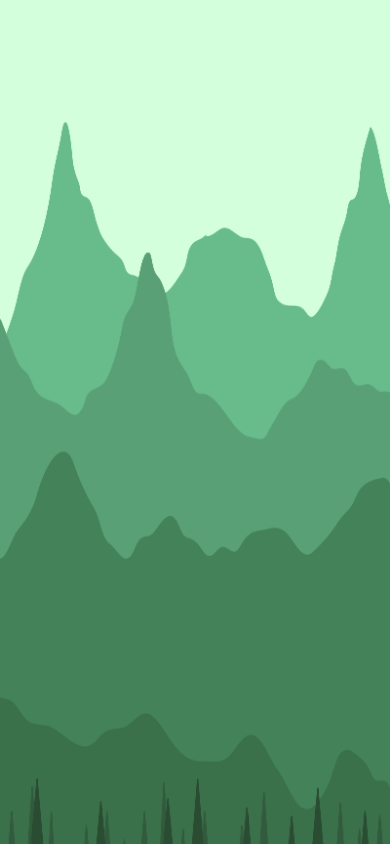
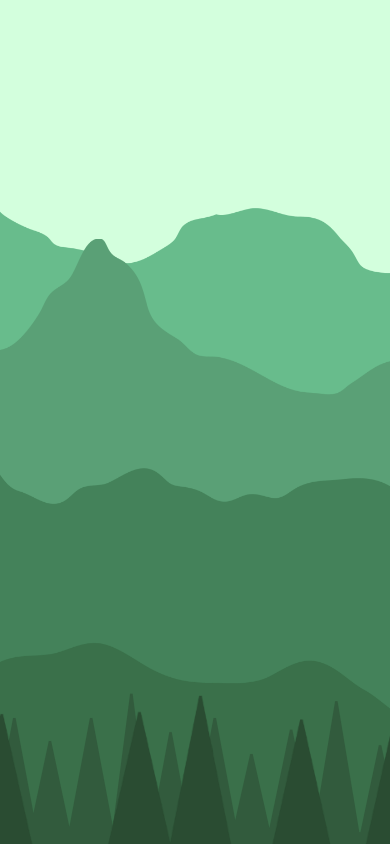
Before and after one commit to Georgia-B/Parallax, a React (Create React App) app: page / in a window 390 px wide. Shown: the top 844 px of the page. Built offline with nearby package versions, Linux system fonts and the light colour scheme.

Commit message:
Styles for mobile device screen widths

```diff
--- a/src/App.css
+++ b/src/App.css
@@ -84,7 +84,7 @@ body {
 .content {
   position: absolute;
   top: 1050px;
-  background: #264a2f;
+  background: #2a4c32;
   width: 100%;
   min-height: 2000px;
 }
@@ -209,3 +209,53 @@ body {
 	background-size: cover;
 	background-image: url('https://goo.gl/QdVeyY');
 }
+
+@media (max-width: 800px) {
+    .parallax-layer {
+      width: 100%;
+      height: 800px;
+      background-size: cover;
+    }
+}
+
+@media (max-width: 600px) {
+    .parallax-layer {
+      width: 100%;
+      height: 800px;
+      background-size: 800px 500px;
+    }
+    .layer-0 {
+      top: 0;
+    }
+    .layer-1 {
+      top: -150px;
+    }
+    .layer-2 {
+      top: -190px;
+    }
+    .layer-3 {
+      top: -130px;
+    }
+    .layer-4 {
+      top: -70px;
+    }
+    .layer-5 {
+      top: 40px;
+    }
+    .layer-6 {
+      top: 50px;
+    }
+    .layer-7 {
+      top: 180px;
+    }
+    .content {
+      top: 850px;
+      min-height: 2000px;
+    }
+    .header {
+      height: 200px;
+    }
+    .stickyHeader {
+	    height: 80px;
+    }
+}
--- a/src/App.js
+++ b/src/App.js
@@ -22,8 +22,9 @@ class App extends Component {
 			this.timer = setInterval(() => {
 				if (this.state.scroll) {
 					var scrollY = Math.max(window.pageYOffset, 0);
+					var width = window.innerWidth;
 					this.container.update(scrollY);
-					const sticky = scrollY >= 1050;
+					const sticky = (width > 600 && scrollY >= 1050) || (width <= 600 && scrollY >= 850);
 					this.setState({
 						sticky,
 						scroll: false
@@ -51,7 +52,7 @@ class App extends Component {
 			<LayerContainer ref={(r) => this.container = r}/>
 			<div className="content">
 				<div className={headerClass}>
-					<h1>Welcome to Some Pictures of Nature and Stuff</h1>
+					<h1>Parallax Mountains</h1>
 				</div>
 				<div className="content-section">
 					<div className="paragraphs">
```
Also changed, not shown: public/manifest.json.
